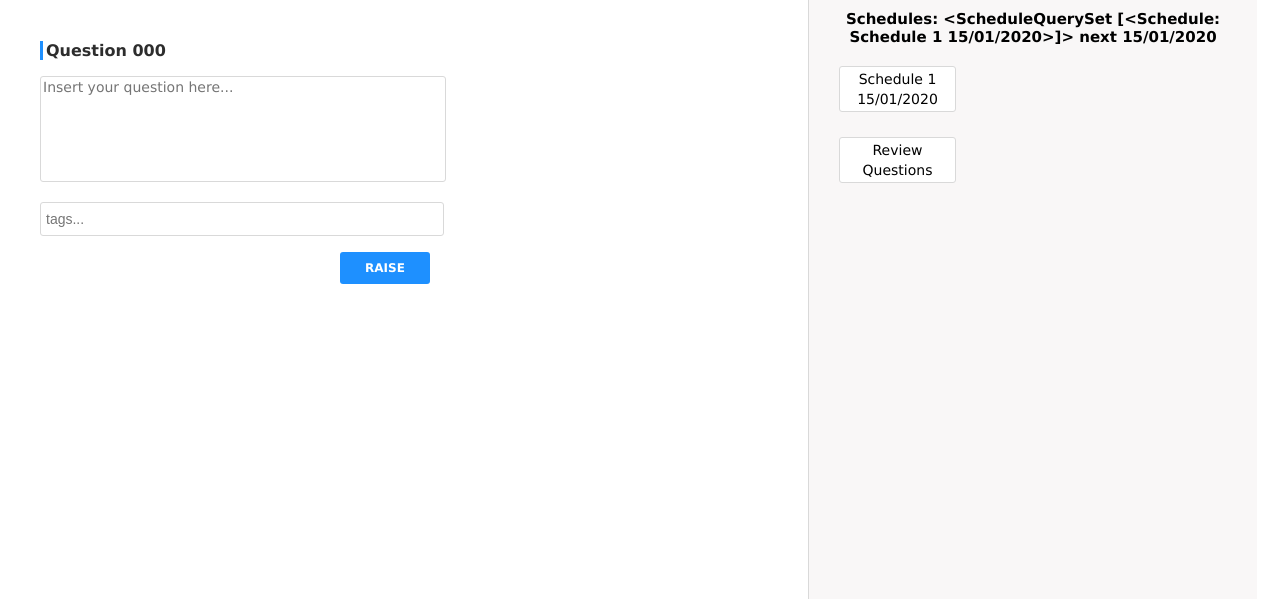
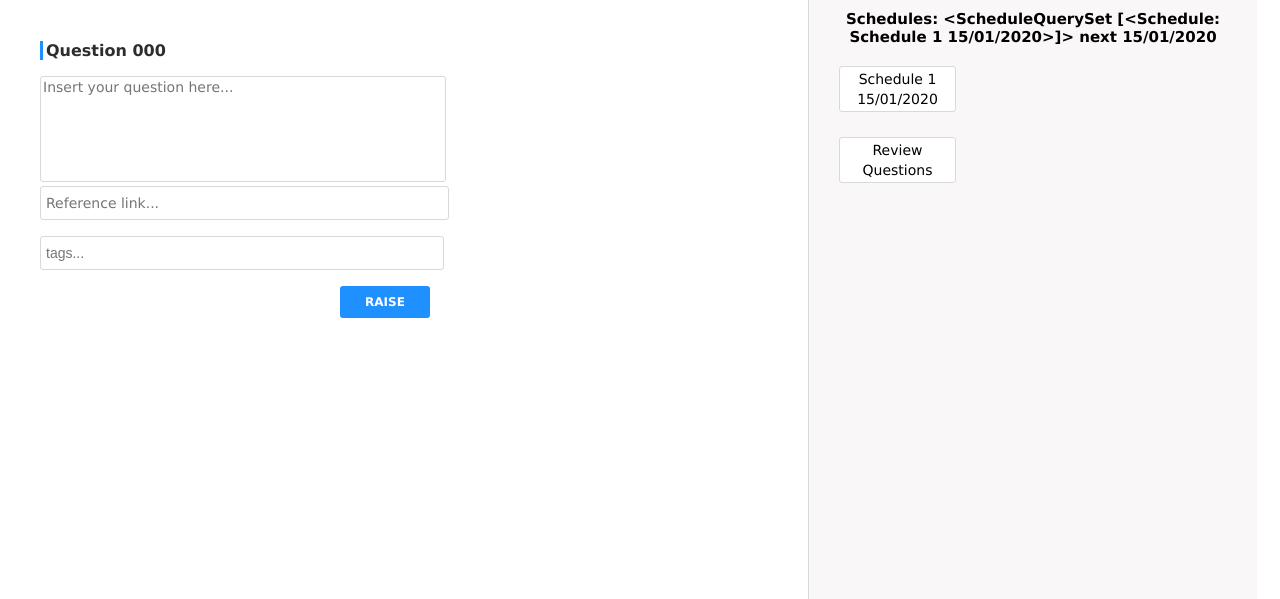
Before and after one commit to andersonresende/pyminds, a Django app: template review/templates/home.html in a window 1280 px wide. Shown: the part 139-738 px from the top of the page. Run offline with Django 3.2, Linux system fonts and the light colour scheme; tables that the repository leaves empty hold one stand-in row (values such as "Sample post"); the template is opened without the code that fills it: values that come from a table or form of the project are taken from there, most other values are stand-ins (such as "Sample title", 1, 10 or a date in 2020); parts of the project's set-up code (start-up, migrations or seed data) failed here and were passed over; some libraries are stand-ins or nearby versions.

Commit message:
Added reference link to questions

```diff
--- a/review/forms.py
+++ b/review/forms.py
@@ -6,6 +6,9 @@ class QuestionForm(forms.ModelForm):
     class Meta:
         model = Question
         exclude = ('date', 'review', 'forgot')
-        widgets = {'text': forms.Textarea(attrs={"placeholder": "Insert your question here..."})}
+        widgets = {
+            'text': forms.Textarea(attrs={"placeholder": "Insert your question here..."}),
+            'reference_link': forms.TextInput(attrs={"placeholder": "Reference link..."})
+        }
 
     tags = forms.CharField(max_length=100, label='', required=False,)
--- a/review/models.py
+++ b/review/models.py
@@ -99,6 +99,7 @@ class Question(models.Model):
     text = models.CharField(max_length=140, verbose_name="")
     date = models.DateTimeField(default=datetime.datetime.today())
     forgot = models.BooleanField(default=False)
+    reference_link = models.URLField(blank=True, verbose_name="")
     review = models.ForeignKey(Review, null=True, blank=True)
 
     objects = QuestionManager()
--- a/review/static/css/layout.css
+++ b/review/static/css/layout.css
@@ -21,9 +21,21 @@ header a {
     border-radius: 3px 3px 3px 3px;
     transition: all 0.5s ease 0s;
     z-index: 1;
-
 }
 #content .left #id_text:focus{border-color:lightsteelblue }
+#content .left #id_reference_link {
+    font-family: Geneva;
+    font-size: 14px;
+    resize: none;
+    width:400px;
+    height:30px;
+    border: 1px solid #D9D9D9;
+    border-radius: 3px 3px 3px 3px;
+    transition: all 0.5s ease 0s;
+    z-index: 1;
+    padding-left: 5px;
+}
+#content .left #id_reference_link:focus{border-color:lightsteelblue }
 #content .left #btSubmit {
     text-transform: uppercase;
     border: medium none;
--- a/review/templates/home.html
+++ b/review/templates/home.html
@@ -22,13 +22,10 @@
                 {{ form }}
                 <input type="submit" id="btSubmit" value="Raise">
             </form>
-
-
             <input type="hidden" id="myVar" name="variable" value="{{tags}}">
         {% endblock %}
 
         {% block content_right %}
-
             <h4>Schedules: {{count_schedules}}
                 next {{ next_schedule.date|date:"d/m/Y"  }}</h4>
             <ul>
--- a/review/templates/schedule.html
+++ b/review/templates/schedule.html
@@ -25,7 +25,8 @@
     <ul class="schedule-ul">
     {% for question in schedule.review.question_set.all %}
         <li>
-            {{ question.text }}
+            {{ question.text }} <br/>
+            {{ question.reference_link }}
             {% for tag in question.tags.all %}
                 <span class="mytags">{{tag.name}}</span>
             {% endfor %}
```
Also changed, not shown: review/templates/questions.html (+2 -6 lines), review/test/tests.py (+13 -0 lines), review/migrations/0003_auto_20180212_2012.py (added). Lines whose indentation alone changed are shown as unchanged.
